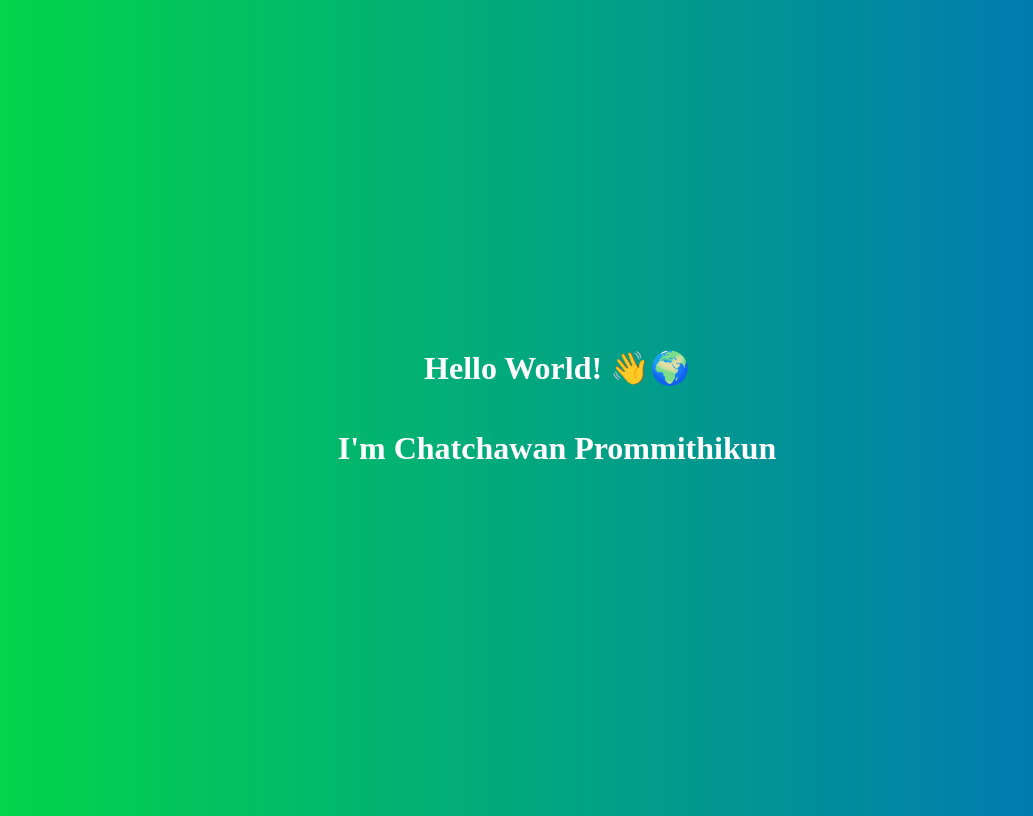
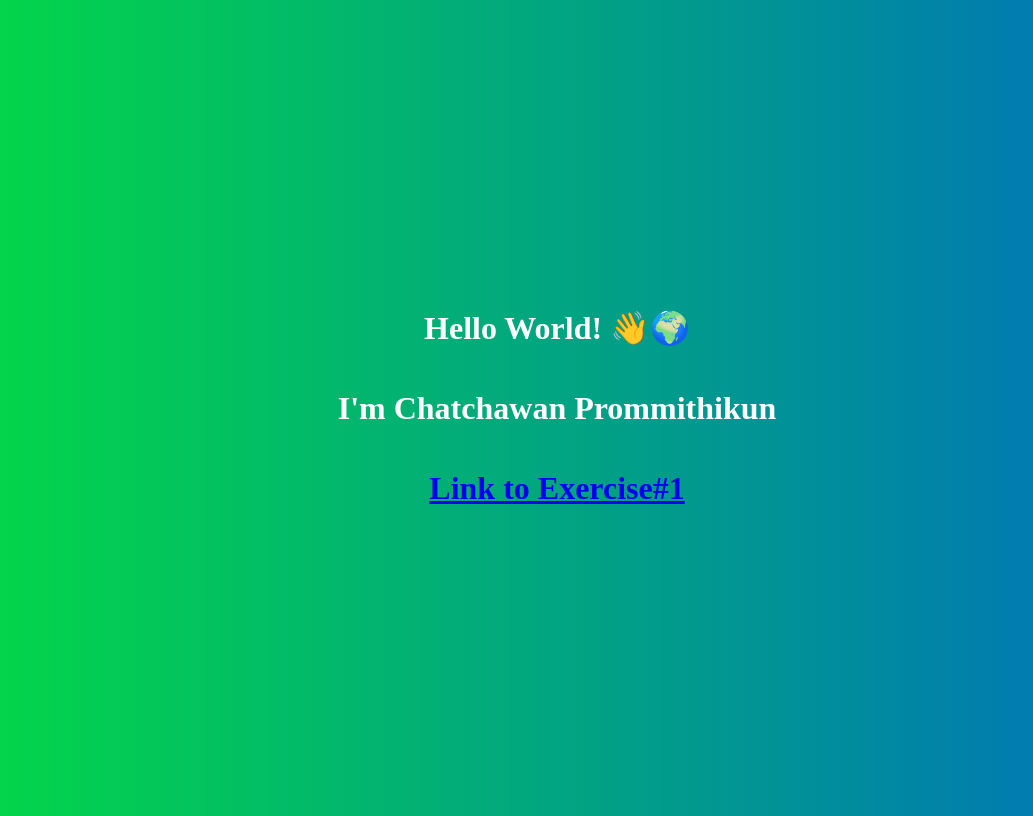
Before and after one commit to maxprommith/chatchawan.github.io, a plain HTML site: page index.html in a window 1280 px wide. Shown: the whole page, without its empty margins (91-1124 px from the left). Drawn offline with Linux system fonts and the light colour scheme.

Commit message:
add link exercise 1

```diff
--- a/index.html
+++ b/index.html
@@ -17,5 +17,7 @@
 	<body>
 		<h1>Hello World! 👋🌍</h1>
 		<h1>I'm Chatchawan Prommithikun</h1>
+		<a href="https://maxprommith.github.io/profile/">
+		<h1>Link to Exercise#1</h1></a>
 	<body>
 </html>
```
